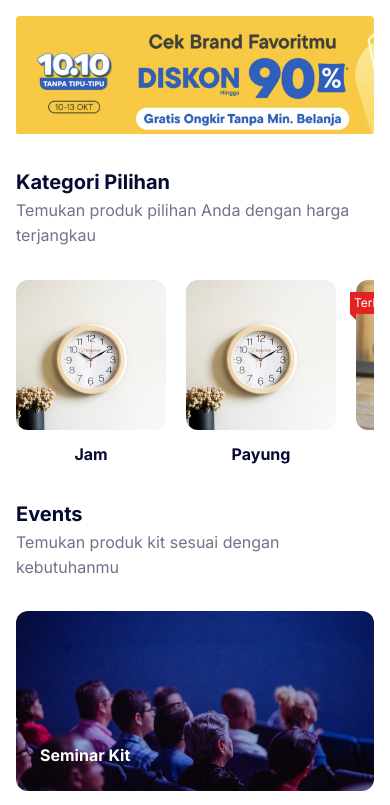
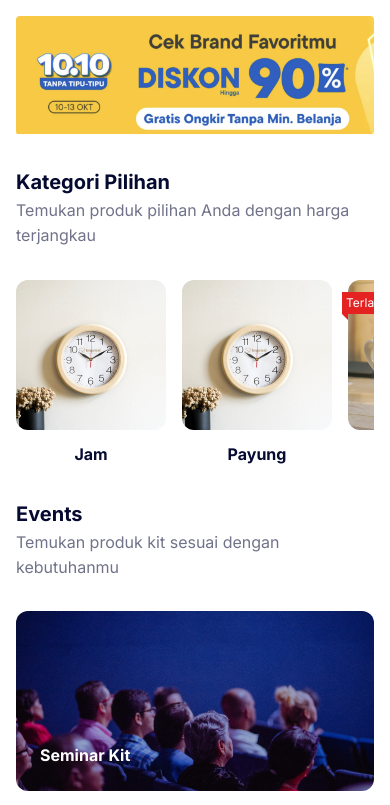
Before and after one commit to acomarcho/myimpresi-frontend, a Next.js app: page / in a window 390 px wide. Shown: the top 805 px of the page. Built offline with nearby package versions, Linux system fonts and the light colour scheme.

Commit message:
Feat: Adjust styles

```diff
--- a/pages/index.tsx
+++ b/pages/index.tsx
@@ -85,7 +85,7 @@ export default function Home() {
       <div className="mt-[2rem] lg:mt-[5rem]">
         <Heading text="Kategori Pilihan" />
         <Subheading text="Temukan produk pilihan Anda dengan harga terjangkau" />
-        <ScrollContainer className="flex flex-row gap-[1.25rem] mt-[2rem]">
+        <ScrollContainer className="flex flex-row gap-[1rem] lg:gap-[1.25rem] mt-[2rem]">
           {dummySelectedCategories.map((c) => {
             return (
               <div
@@ -123,7 +123,6 @@ export default function Home() {
         <Subheading text="Temukan produk kit sesuai dengan kebutuhanmu" />
         <div className="grid grid-cols-1 auto-rows-[180px] gap-[1rem] mt-[2rem] lg:event-grid">
           {events.map((e, i) => {
-            console.log(i);
             switch (i) {
               case 0:
                 return (
@@ -154,7 +153,7 @@ export default function Home() {
                       src={e.imagePath}
                       width="0"
                       height="0"
-                      sizes="33vw"
+                      sizes="100vw"
                       className="w-full h-full object-cover"
                       alt={e.name}
                     />
@@ -173,7 +172,7 @@ export default function Home() {
                       src={e.imagePath}
                       width="0"
                       height="0"
-                      sizes="33vw"
+                      sizes="100vw"
                       className="w-full h-full object-cover"
                       alt={e.name}
                     />
@@ -192,7 +191,7 @@ export default function Home() {
                       src={e.imagePath}
                       width="0"
                       height="0"
-                      sizes="33vw"
+                      sizes="100vw"
                       className="w-full h-full object-cover"
                       alt={e.name}
                     />
```
